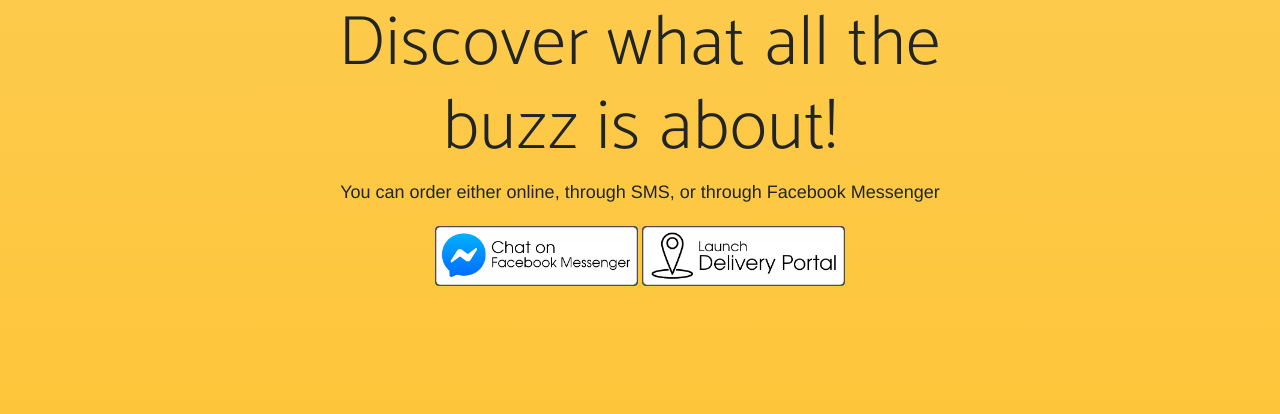
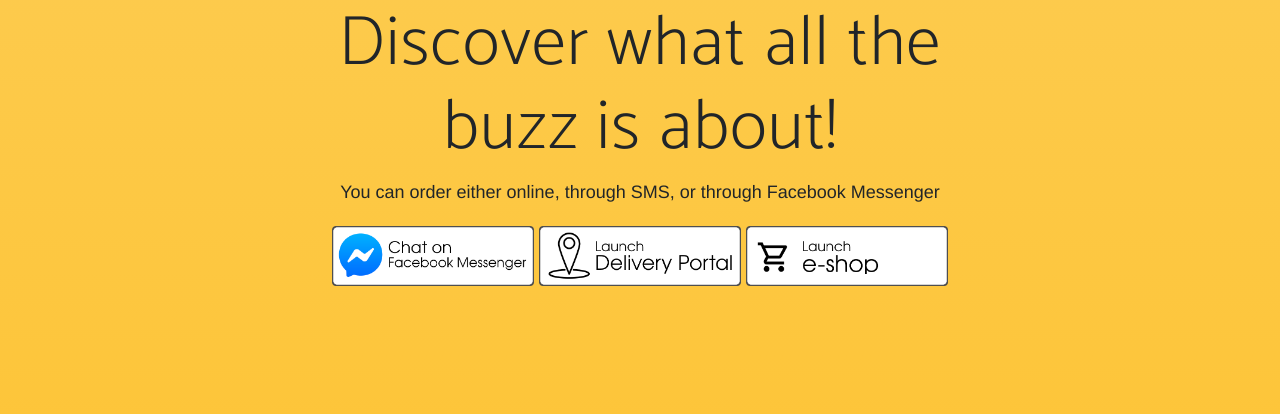
Before and after one commit to cfalas/communityhero-landing, a plain HTML site: page index.html in a window 1280 px wide. Shown: the part 2183-2597 px from the top of the page. Drawn offline with Linux system fonts and the light colour scheme; a web font is replaced by a local one.

Commit message:
Added wp link

```diff
--- a/index.html
+++ b/index.html
@@ -153,6 +153,7 @@
           <div class="badges">
             <a class="badge-link" href="pending.html"><img src="img/fbm.png" alt=""></a>
             <a class="badge-link" href="https://delivery.communityhero.live"><img src="img/delivery_portal.png" alt=""></a>
+            <a class="badge-link" href="https://communityhero.me"><img src="img/online_order.png" alt=""></a>
           </div>
         </div>
       </div>
```
Also changed, not shown: img/online_order.png (added), 1 other file.
